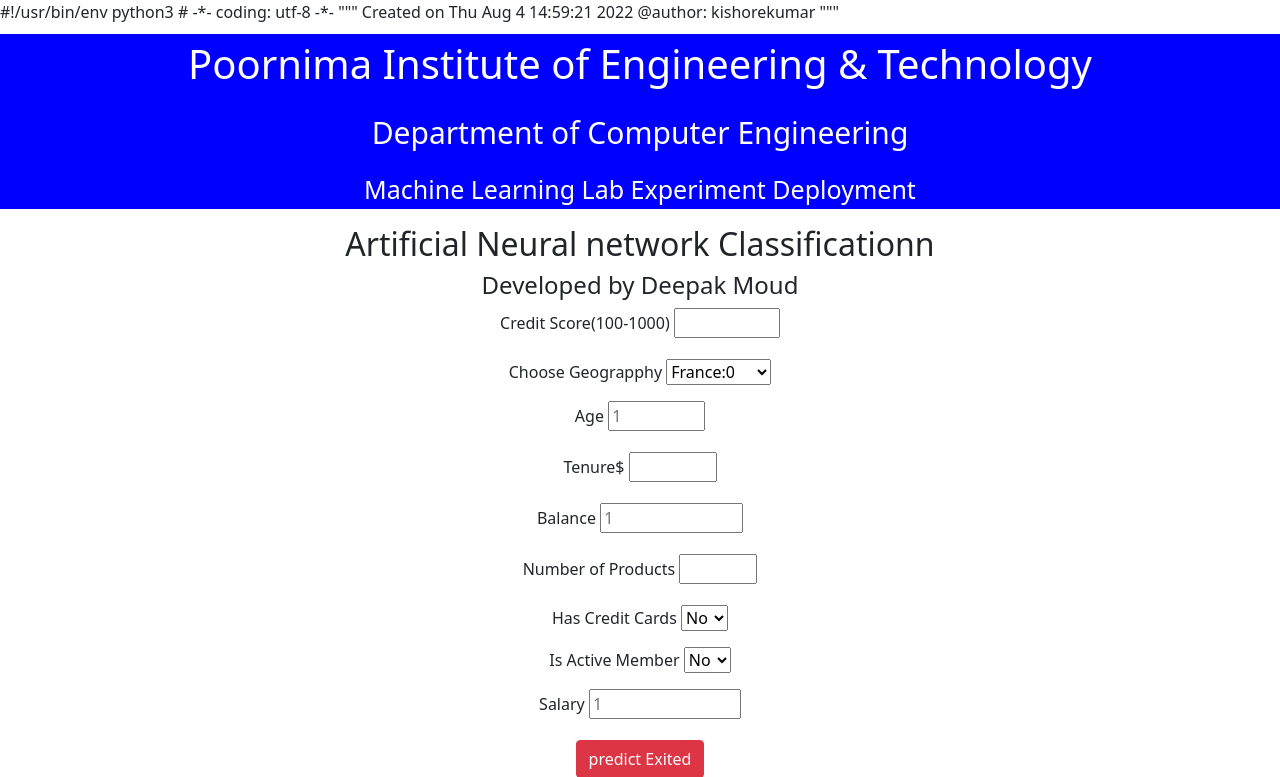
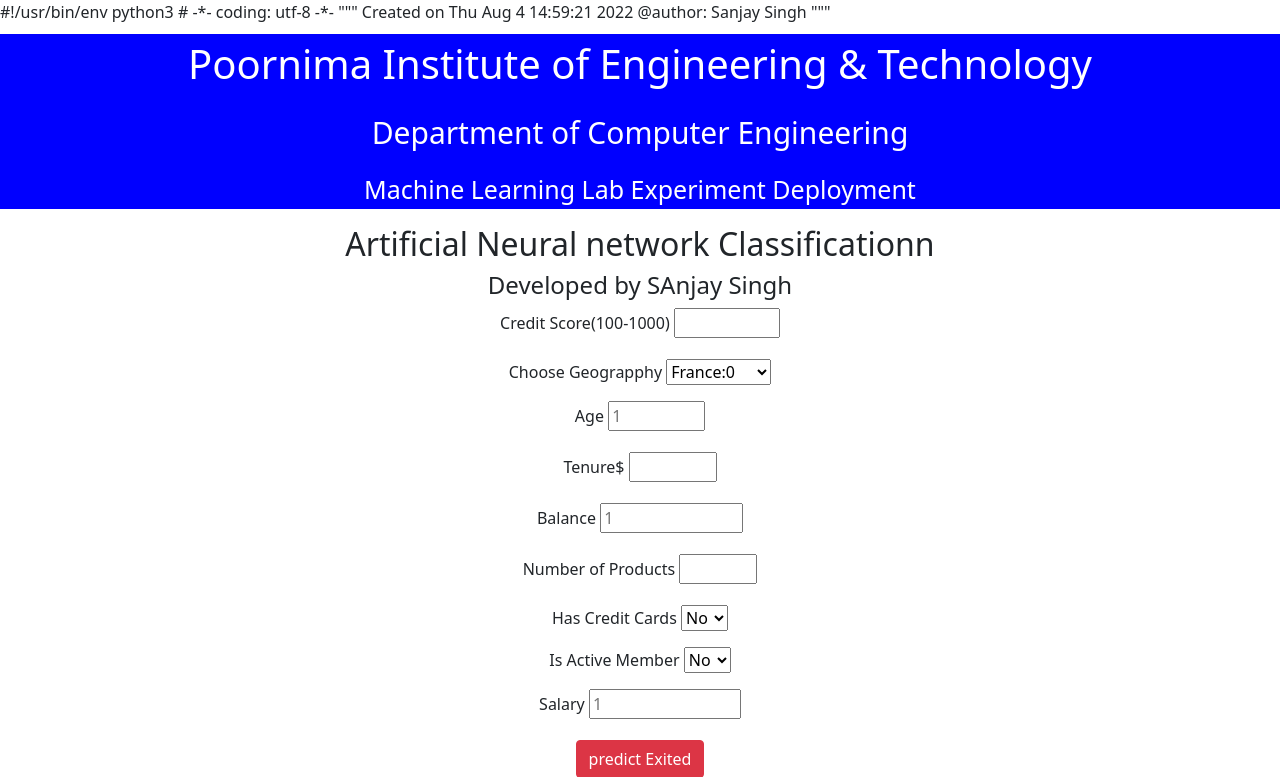
Before and after one commit to Sanjay3556/churn, a Flask app: page / in a window 1280 px wide. Shown: the top 777 px of the page. Run offline with Flask 2, Linux system fonts and the light colour scheme.

Commit message:
Update index.html

```diff
--- a/templates/index.html
+++ b/templates/index.html
@@ -3,7 +3,7 @@
 """
 Created on Thu Aug  4 14:59:21 2022
 
-@author: kishorekumar
+@author: Sanjay Singh
 """
 
 
@@ -47,7 +47,7 @@
 
 <div class="login">
 <h2 >Artificial Neural network Classificationn</h2>
-<h4>Developed by Deepak Moud</h4>
+<h4>Developed by SAnjay Singh</h4>
 <!-- Main Input For Receiving Query to our ML -->
 <form action="{{ url_for('predict')}}"method="get">
 
```
